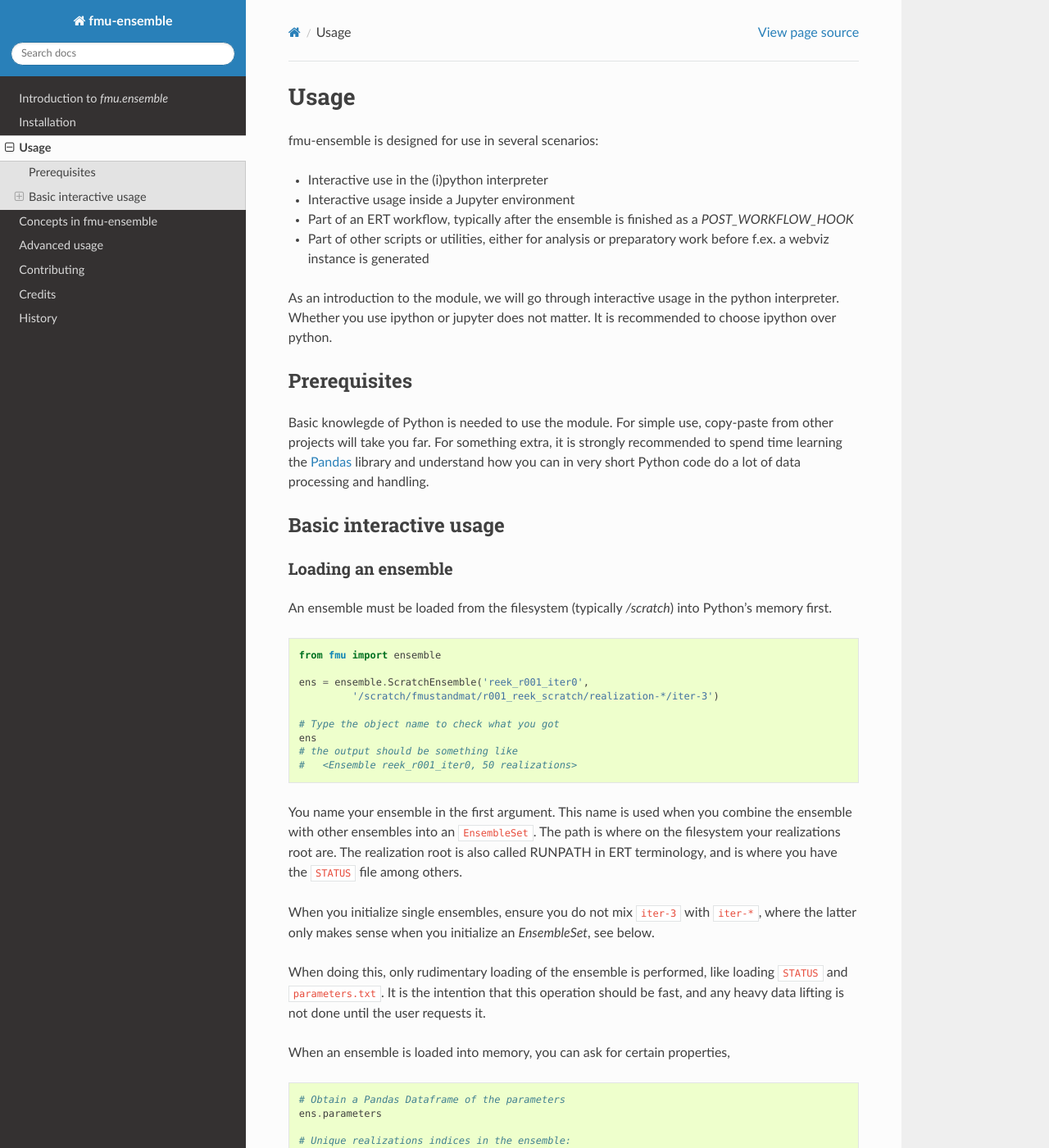
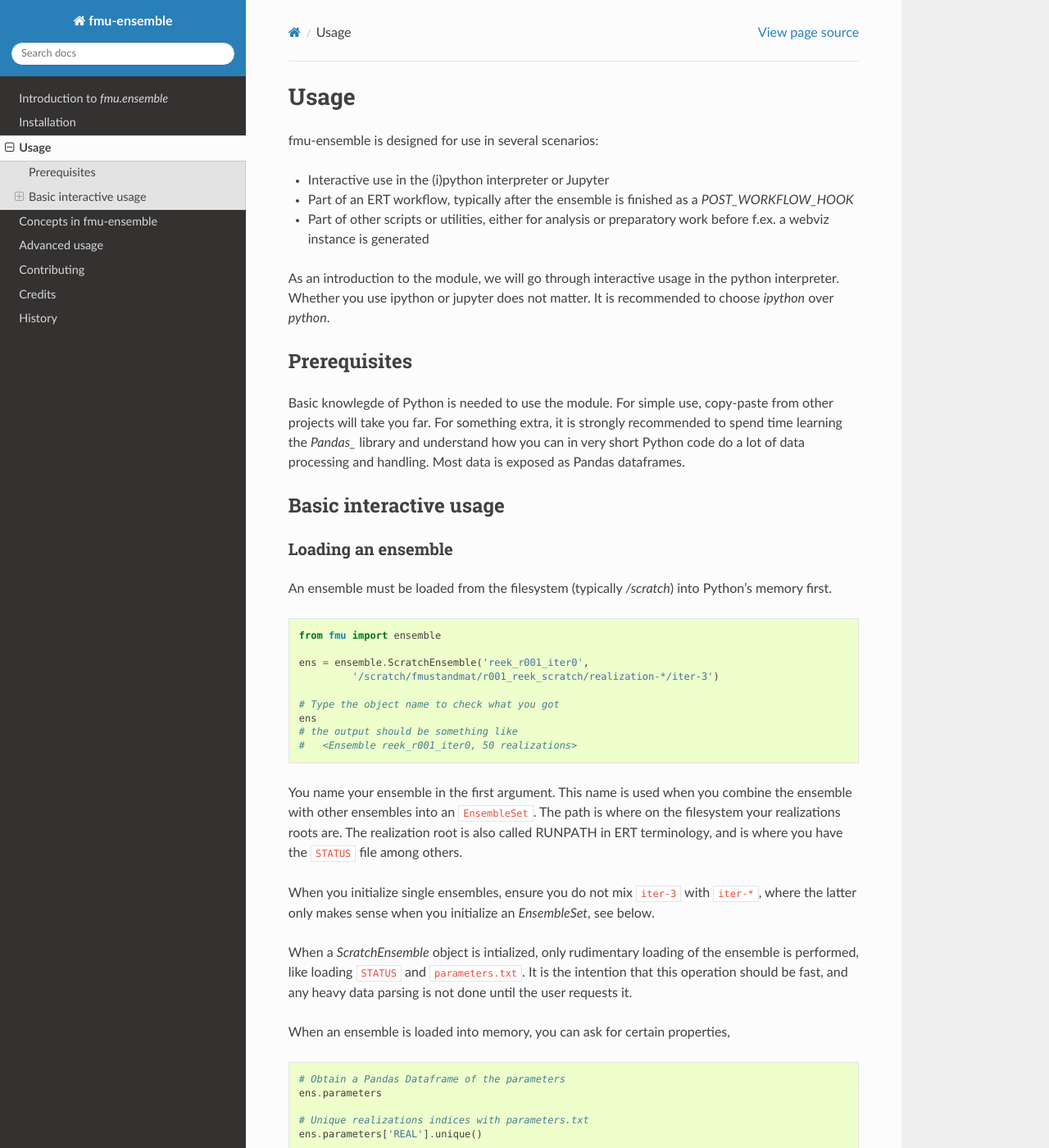
Before and after one commit to equinor/fmu-ensemble, a Sphinx documentation site: the page built from docs/usage.rst, in a window 1280 px wide and 1400 px high. Shown: the whole window at 82% size. Built offline with Sphinx 7.4.7 and the Read the Docs theme 2.0.0, drawn with Linux system fonts in a browser that asks for light colours; pages that are not in the unit, such as notebooks, are missing from menus; some of the changed text lies outside the part shown.

Commit message:
Update wording in docs

```diff
--- a/README.rst
+++ b/README.rst
@@ -5,8 +5,9 @@
 FMU Ensemble is a Python module for handling simulation ensembles
 originating from an FMU (Fast Model Update) workflow.
 
-Ensembles consist of realizations. Realizations consist of input and
+Ensembles consist of realizations. Realizations consist of (input and)
 output from their associated *jobs* stored in text or binary files.
+Selected file formats (text and binary) are supported.
 
 This module will help you handle ensembles and realizations (and their
 associated data) as Python objects, and thereby facilitating the use
--- a/docs/usage.rst
+++ b/docs/usage.rst
@@ -3,8 +3,7 @@
 
 fmu-ensemble is designed for use in several scenarios:
 
-* Interactive use in the (i)python interpreter
-* Interactive usage inside a Jupyter environment
+* Interactive use in the (i)python interpreter or Jupyter
 * Part of an ERT workflow, typically after the ensemble is finished as
   a *POST_WORKFLOW_HOOK*
 * Part of other scripts or utilities, either for analysis or
@@ -12,7 +11,7 @@
 
 As an introduction to the module, we will go through interactive usage
 in the python interpreter. Whether you use ipython or jupyter does not
-matter. It is recommended to choose ipython over python.
+matter. It is recommended to choose `ipython` over `python`.
 
 
 Prerequisites
@@ -20,9 +19,10 @@
 
 Basic knowlegde of Python is needed to use the module. For simple use,
 copy-paste from other projects will take you far. For something extra,
-it is strongly recommended to spend time learning the `Pandas`_
+it is strongly recommended to spend time learning the `Pandas_`
 library and understand how you can in very short Python code do a lot
-of data processing and handling.
+of data processing and handling. Most data is exposed as Pandas
+dataframes.
 
 .. _Pandas: https://pandas.pydata.org/
 
@@ -47,19 +47,19 @@
    # the output should be something like
    #   <Ensemble reek_r001_iter0, 50 realizations>
 
-You name your ensemble in the first argument. This name is used when
-you combine the ensemble with other ensembles into an
-``EnsembleSet``. The path is where on the filesystem your realizations
-root are. The realization root is also called RUNPATH in ERT
-terminology, and is where you have the ``STATUS`` file among others.
+You name your ensemble in the first argument. This name is used when you combine
+the ensemble with other ensembles into an ``EnsembleSet``. The path is where on
+the filesystem your realizations roots are. The realization root is also called
+RUNPATH in ERT terminology, and is where you have the ``STATUS`` file among
+others.
 
-When you initialize single ensembles, ensure you do not mix ``iter-3``
-with ``iter-*``, where the latter only makes sense when you
-initialize an *EnsembleSet*, see below.
+When you initialize single ensembles, ensure you do not mix ``iter-3`` with
+``iter-*``, where the latter only makes sense when you initialize an
+*EnsembleSet*, see below.
 
-When doing this, only rudimentary loading of the ensemble is
-performed, like loading ``STATUS`` and ``parameters.txt``. It is the intention
-that this operation should be fast, and any heavy data lifting is not
+When a `ScratchEnsemble` object is intialized, only rudimentary loading of the
+ensemble is performed, like loading ``STATUS`` and ``parameters.txt``. It is the
+intention that this operation should be fast, and any heavy data parsing is not
 done until the user requests it.
 
 When an ensemble is loaded into memory, you can ask for certain properties,
@@ -69,7 +69,7 @@
     # Obtain a Pandas Dataframe of the parameters
     ens.parameters
 
-    # Unique realizations indices in the ensemble:
+    # Unique realizations indices with parameters.txt
     ens.parameters['REAL'].unique()
 
     # List of parameters available:
@@ -105,6 +105,19 @@
 always have an extra column called ``ENSEMBLE`` that contains the
 ensemble names.
 
+If you in ERT have exported a "runpath file", you can initialize an
+EnsembleSet from that file with
+
+.. code-block:: python
+
+    # Load from an ERT runpath file
+    ens_set = ensemble.EnsembleSet('hm',
+        runpath='/foo/bar/ert-runpath-file')
+
+The realization and iteration integers are taken directly from the information
+in this file. For runpath files with only one ensemble, it is also possible
+to initialize ScratchEnsembles directly.
+
 It is possible to load directory structures like ``iter_*/real_*``,
 but you will need to look more closely into the API for the
 EnsembleSet object, and provide regular expressions for determining
@@ -137,30 +150,34 @@
 Reading Eclipse data
 ^^^^^^^^^^^^^^^^^^^^
 
-The ensemble class has specific features for output from Eclipse
-simulations, or output from any simulator in the binary format used by
-Eclipse (e.g. OPM etc).
+The ensemble class has specific support for parsing binary files produced
+by reservoir simulator outputting the Eclipse binary format. This support
+is through `libecl_`.
+
+.. _libecl: https://github.com/equinor/libecl
 
 .. code-block:: python
 
     # Get a dataframe with monthly summary data for all field vectors
     # and all well vectors
-    smry = ens.load_smry(column_keys=['F*', 'W*'], time_index='monthly')
+    smry = ens.get_smry(column_keys=['F*', 'W*'], time_index='monthly')
 
-The python object ``smry`` is now a Pandas DataFrame (a table)
+The Python object ``smry`` is now a Pandas DataFrame (a table)
 containing the summary data you requested. Each row is the values for
 a specific realization at a specific time. Pandas DataFrames can be
 written to disk as CSV files quite easily using e.g.
 ``smry.to_csv('summaryvectors.csv', index=False)``. Look up Pandas
 documentation for further possibilities.
 
-By default, Eclipse summary files will be searched for in
-`eclipse/model`, and then files with the suffix `*.UNSMRY`. In case
-you either have multiple `UNSMRY` files in that directory, or if you
-have them in a different directory you need to hint to the exact
-location beforehand, using the *file discovery* feature. If your
-Eclipse output files is at the realization root (the old standard),
-you only need to issue
+If you replace `get_smry` with `load_smry` the same dataframe will also be
+internalized, see below.
+
+By default, Eclipse summary files will be searched for in `eclipse/model`,
+and then files with the suffix `*.UNSMRY`. In case you either have multiple
+`UNSMRY` files in that directory, or if you have them in a different
+directory you need to hint to the exact location beforehand, using the
+*file discovery* (`find_files()`) feature. If your Eclipse output files is
+at the realization root (the old standard), you only need to issue
 
 .. code-block:: python
 
@@ -168,14 +185,16 @@
 
 prior to running `load_smry()`. If your problem is multiple Eclipse
 run in the same directory, you have to explicitly discover the full
-path for the file in the call to `find_files()`.
+path for the file in the call to `find_files()`. If you have used the
+`runpathfile` feature of ensemble initialization, file discovery of
+the correct `UNSMRY` file is done automatically.
 
 
 Internalized data
 ^^^^^^^^^^^^^^^^^
 
 The ensemble object (which is just a collection of realization
-objects) will internalize the data it reads when you call
+objects) will internalize the data it reads if and when you call
 ``load_<something>()``, meaning that it will keep the dataframes
 produced in memory for later retrieval. You can ask the ensemble
 objects for what data it currently contains by calling ``ens.keys()``
```
